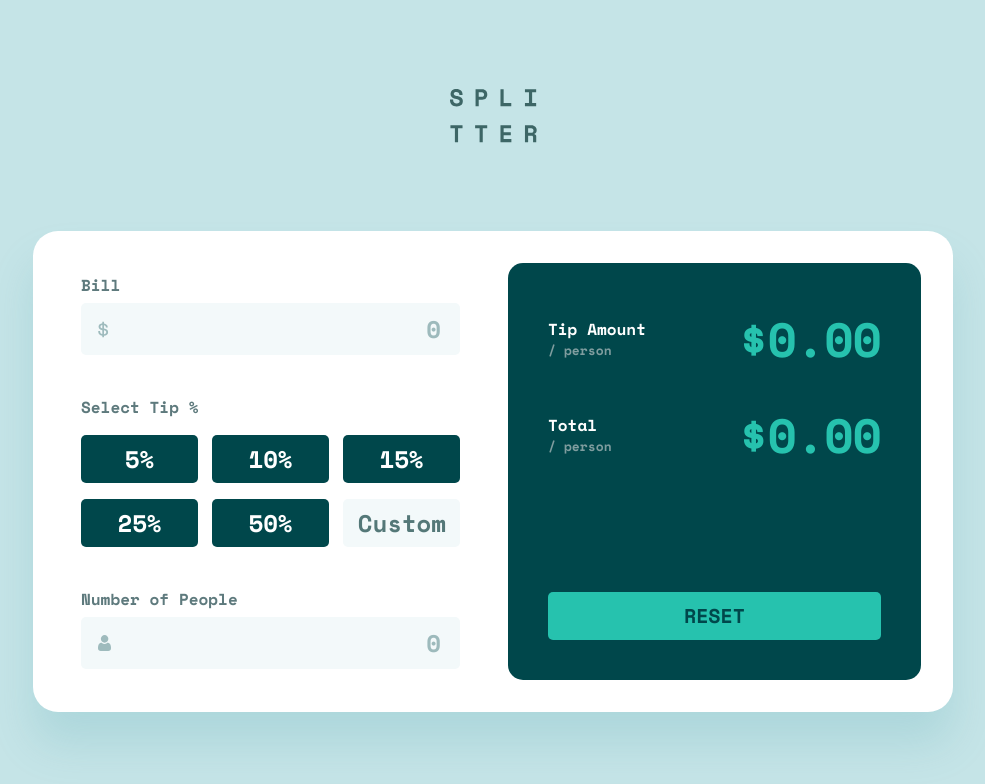
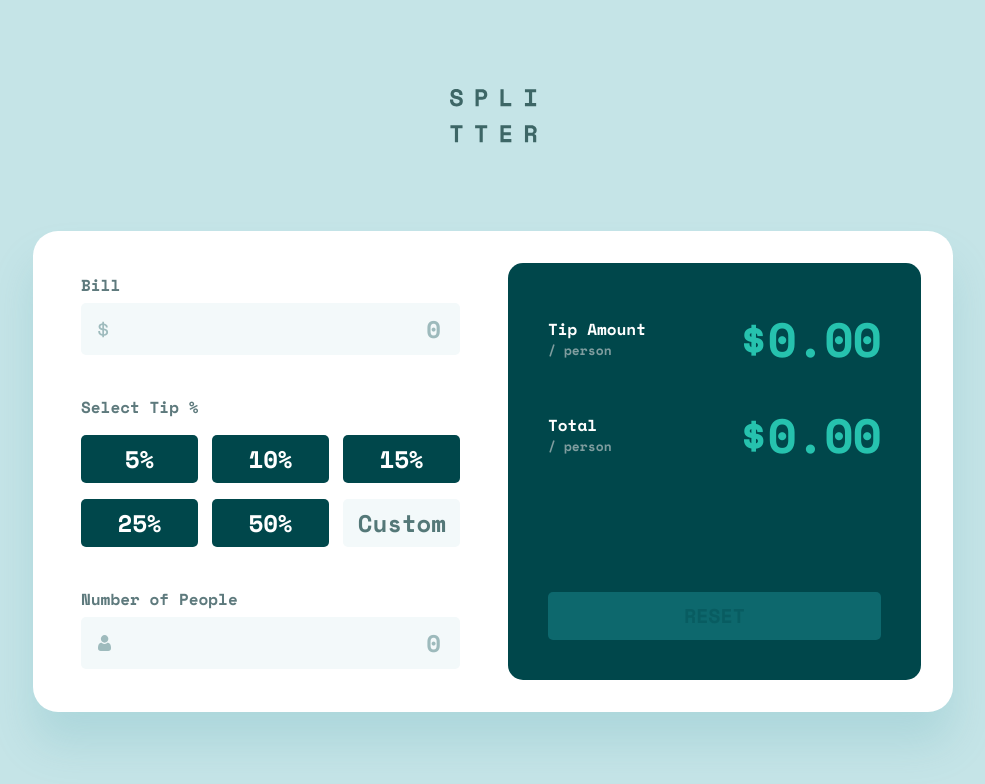
Before and after one commit to ostapyshyn/FM-Tip-calculator-app, a React (Create React App) app: page / in a window 1280 px wide. Shown: the top 784 px of the page, without its empty margins (147-1132 px from the left). Built offline with nearby package versions, Linux system fonts and the light colour scheme.

Commit message:
Fix inputs

```diff
--- a/package.json
+++ b/package.json
@@ -6,6 +6,7 @@
     "@testing-library/jest-dom": "^5.16.5",
     "@testing-library/react": "^13.4.0",
     "@testing-library/user-event": "^13.5.0",
+    "clsx": "^1.2.1",
     "react": "^18.2.0",
     "react-dom": "^18.2.0",
     "react-scripts": "5.0.1",
--- a/src/components/Calculator/Calculator.jsx
+++ b/src/components/Calculator/Calculator.jsx
@@ -3,29 +3,47 @@ import styles from './Calculator.module.scss';
 import logo from '../assets/logo.svg';
 import person from '../assets/icon-person.svg';
 import dollar from '../assets/icon-dollar.svg';
+import clsx from 'clsx';
 
 const Calculator = () => {
-  const [tip, setTip] = useState(0);
+  const [tip, setTip] = useState('');
   const [customTip, setCustomTip] = useState('');
   const [people, setPeople] = useState('');
   const [bill, setBill] = useState('');
   const [total, setTotal] = useState('');
   const [tipAmount, setTipAmount] = useState('');
 
+  const result = clsx({
+    [styles.outlined]: bill && (tip || customTip) && people,
+  });
+
   console.log(
     `bill: ${bill}; tip: ${tip}; people: ${people}; tipAmount: ${tipAmount}; total: ${total}; customTip: ${customTip}`,
   );
 
   useEffect(() => {
-    if (bill > 0 && (tip > 0 || customTip > 0) && people > 0) {
+    if (bill && (tip || customTip) && people > 0) {
       setTipAmount(
-        parseFloat((bill * (parseInt(customTip || 0) + parseInt(tip || 0))) / 100 / people).toFixed(
-          2,
-        ),
+        parseFloat(
+          (parseFloat(bill) * (parseInt(customTip || 0) + parseInt(tip || 0))) / 100 / people,
+        ).toFixed(2),
       );
-      setTotal(parseFloat((tipAmount * people + parseInt(bill)) / people).toFixed(2));
+      setTotal(parseFloat((tipAmount * people + parseFloat(bill)) / people).toFixed(2));
     }
   }, [bill, customTip, people, tip, tipAmount]);
+
+  const handleNumber = (e) => {
+    let input = e.target.value;
+
+    if (input.match(/^([0-9]{1,})?(\.)?([0-9]{1,})?$/)) setBill(input);
+  };
+
+  const handleFloat = () => {
+    setBill(parseFloat(bill) || '');
+  };
+  const handleFloatPeople = () => {
+    setPeople(parseFloat(people) || '');
+  };
 
   return (
     <>
@@ -39,10 +57,12 @@ const Calculator = () => {
           <div className={styles.input}>
             <input
               className={styles.input_bill}
+              style={bill === '0' ? { borderColor: '#E17052' } : null}
               type="text"
               placeholder="0"
               value={bill}
-              onChange={(e) => setBill(e.target.value.replace(/[^0-9]/g, ''))}
+              onChange={handleNumber}
+              onBlur={handleFloat}
             />
             <img src={dollar} alt="dollar" className={styles.dollar} />
           </div>
@@ -120,7 +140,9 @@ const Calculator = () => {
               id=""
               placeholder="0"
               value={people}
+              style={people === '0' ? { borderColor: '#E17052' } : null}
               onChange={(e) => setPeople(e.target.value.replace(/[^0-9]/g, ''))}
+              onBlur={handleFloatPeople}
             />
             <img src={person} alt="person" className={styles.dollar} />
           </div>
@@ -143,7 +165,9 @@ const Calculator = () => {
             <p className={styles.cash}>{total > 0 ? total : '$0.00'}</p>
           </div>
 
-          <button style={{ textTransform: 'uppercase' }}>Reset</button>
+          <button className={result} style={{ textTransform: 'uppercase' }}>
+            Reset
+          </button>
         </div>
       </section>
     </>
--- a/src/components/Calculator/Calculator.module.scss
+++ b/src/components/Calculator/Calculator.module.scss
@@ -145,23 +145,32 @@
     border-radius: 15px;
     width: 100%;
     max-width: 413px;
+
     button {
-      background: #26c2ae;
+      background: #0d686d;
       border-radius: 5px;
       font-size: 20px;
       line-height: 30px;
       text-align: center;
-      color: #00474b;
+      color: rgba(0, 71, 75, 0.35);
       padding-block: 9px;
       width: 100%;
       margin-top: 97px;
       cursor: pointer;
+      // opacity: 0.35;
       &:hover {
         background: #9fe8df;
+        opacity: 1;
+        color: #00474b;
       }
       &:active {
         transform: scale(0.98);
       }
+    }
+
+    .outlined {
+      background: #26c2ae;
+      color: #00474b;
     }
     .line {
       display: flex;
```
Also changed, not shown: 1 other file (tests, documents, lock files or other folders).
